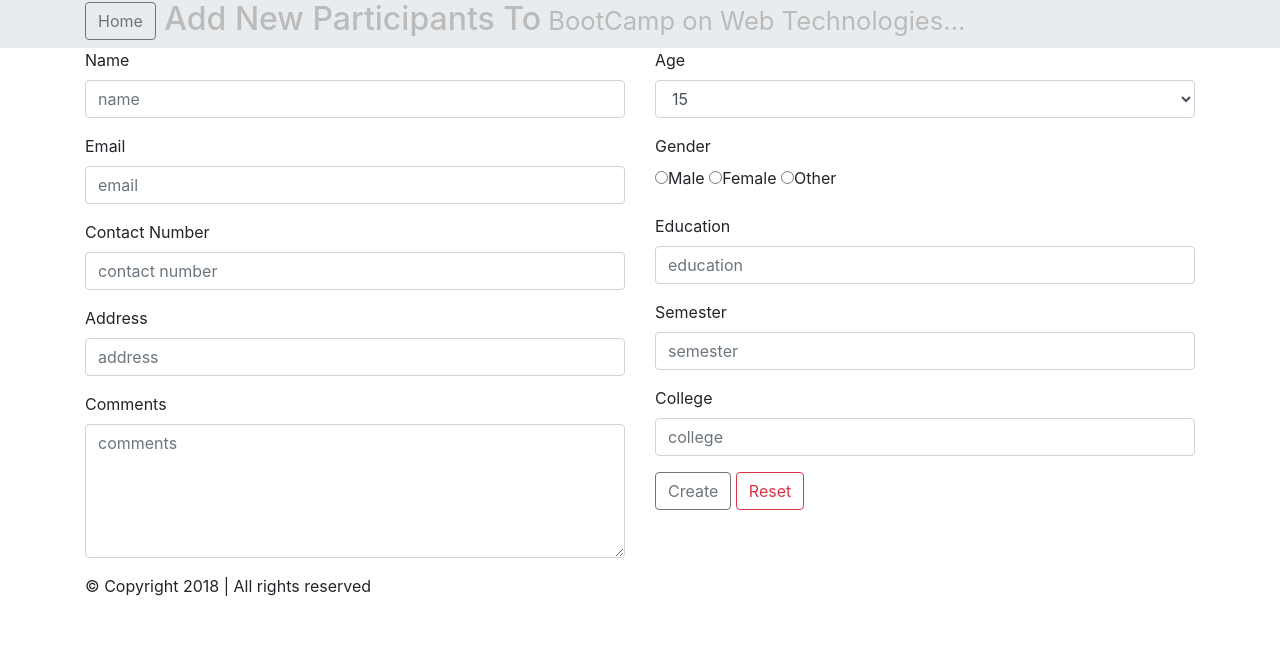
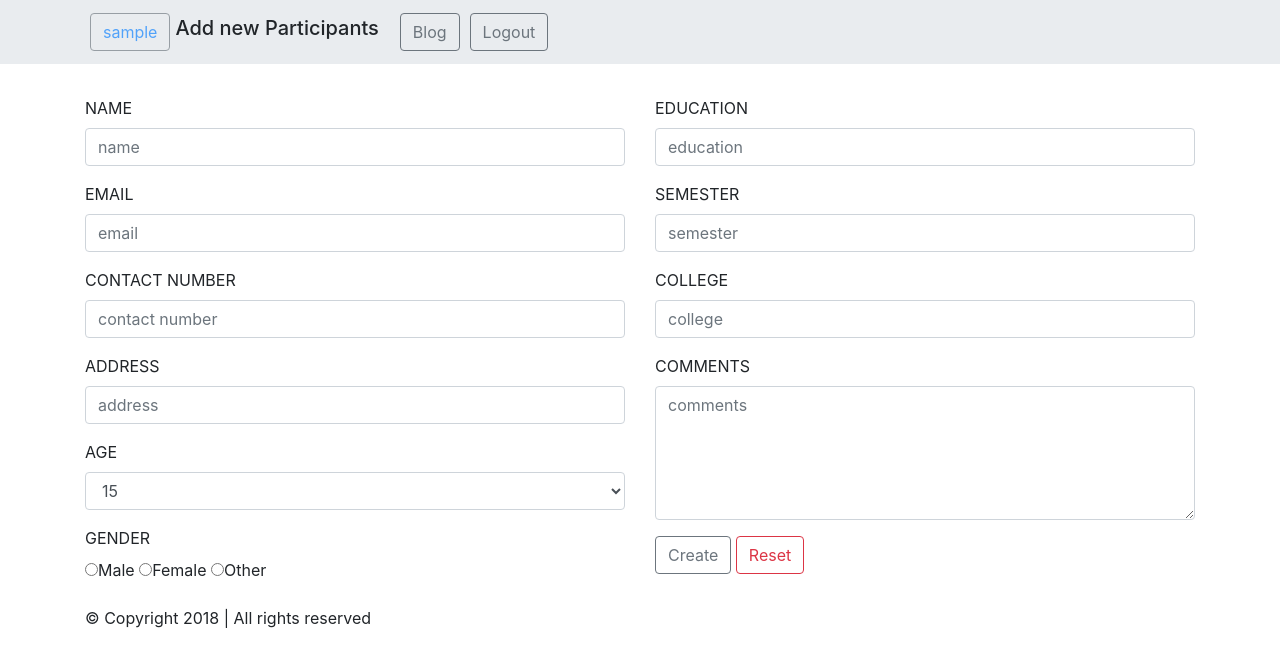
Before and after one commit to PrabeshG/bootcamp, a PHP site: page /createnew.php in a window 1280 px wide. Shown: the top 667 px of the page. Run offline with PHP 8.4, Linux system fonts and the light colour scheme; the visitor is signed in with stand-in values (Sample User, id 1); some libraries are stand-ins or nearby versions.

Commit message:
modified

```diff
--- a/createnew.php
+++ b/createnew.php
@@ -1,50 +1,49 @@
+<?php require_once("dbconn.php");
+
+?>
 <!DOCTYPE html>
 <html>
   <?php include("head.php") ?>
   <body>
-    <header style="background-color:#e9ecef;">
+    <header>
+      <nav class="navbar navbar-expand-sm fixed-top" style="background-color: #e9ecef;">
       <div class="container">
-        <div class="row">
-          <div class="col-sm-10">
-          <h2 style="color:#bbb;"><a href="/bootcamp/index.php" class="btn btn-outline-secondary " style="text-decoration: none;">
-            Home
-            <!-- <img src="/bootcamp/phplogo.png" alt="php" style="width:50px;"> -->
-          </a> Add New Participants To<small> BootCamp on Web Technologies...</small></h2>
-        </div>
-        <div class="col-sm-2">
-          <!-- <a href="/bootcamp/index.php" class="btn btn-link">Back</a> -->
-        </div>
-      </div>
-      </div>
+        <ul class="navbar-nav">
+           <a class='btn btn-outline-secondary disabled text-primary' style="margin:5px;"><?php
+            echo $_SESSION["username"] ?></a>
+            <h4 class="navbar-brand"><a href="/bootcamp/index.php"><i class="fas fa-home"></i></a>Add new Participants</h4>
+          <li class="nav-item">
+            <a href='/bootcamp/blog.php' class='btn btn-outline-secondary' style="margin:5px;">Blog</a>
+          </li>
+          <li class="nav-item">
+             <a href='/bootcamp/logout.php' class='btn btn-outline-secondary' style="margin:5px;">Logout</a>
+          </li>
+        </ul>
+    </nav>
+    <br/><br/><br/><br/>
     </header>
     <div class="container">
       <div class="row">
         <div class="col-sm-6">
           <form  action="/bootcamp/save.php" method="post">
             <div class="form-group">
-              <label>Name</label>
+              <label>NAME</label>
               <input type="text" class="form-control" name="name" placeholder="name">
             </div>
             <div class="form-group">
-              <label>Email</label>
+              <label>EMAIL</label>
               <input type="email" class="form-control" id="email" name="email" placeholder="email">
             </div>
             <div class="form-group">
-              <label>Contact Number</label>
+              <label>CONTACT NUMBER</label>
               <input type="text" class="form-control" name="contact" placeholder="contact number">
             </div>
             <div class="form-group">
-              <label>Address</label>
+              <label>ADDRESS</label>
               <input type="text" class="form-control" name="address" placeholder="address">
             </div>
             <div class="form-group">
-              <label>Comments</label>
-              <textarea class="form-control" rows="5" id="comments" name="comments" placeholder="comments"></textarea>
-            </div>
-          </div>
-          <div class="col-sm-6">
-            <div class="form-group">
-              <label for="Age">Age</label>
+              <label for="Age">AGE</label>
               <select class="form-control" name="age">
                 <?php for($age=15;$age<=35;$age++){
                   ?>
@@ -54,23 +53,29 @@
               </select>
             </div>
             <div class="form-group">
-              <label>Gender</label>
+              <label>GENDER</label>
               <br/>
               <label class="radio-inline"><input type="radio" name="gender" value="male" />Male</label>
               <label class="radio-inline"><input type="radio" name="gender" value="female" />Female</label>
               <label class="radio-inline"><input type="radio" name="gender" value="other" />Other</label>
             </div>
+            </div>
+          <div class="col-sm-6">
             <div class="form-group">
-              <label>Education</label>
+              <label>EDUCATION</label>
               <input type="text" class="form-control" name="education" placeholder="education">
             </div>
             <div class="form-group">
-              <label>Semester</label>
+              <label>SEMESTER</label>
               <input type="text" class="form-control" name="semester" placeholder="semester">
             </div>
             <div class="form-group">
-              <label>College</label>
+              <label>COLLEGE</label>
               <input type="text" class="form-control" name="college" placeholder="college">
+            </div>
+            <div class="form-group">
+              <label>COMMENTS</label>
+              <textarea class="form-control" rows="5" id="comments" name="comments" placeholder="comments"></textarea>
             </div>
             <button type="submit" class="btn btn-outline-secondary" name="submit">Create</button>
             <button type="reset" class="btn btn-outline-danger" name="reset">Reset</button>
```
